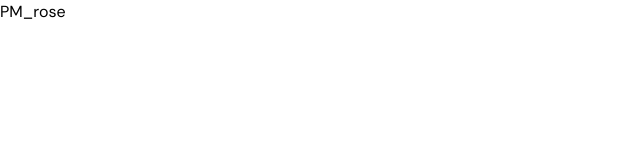
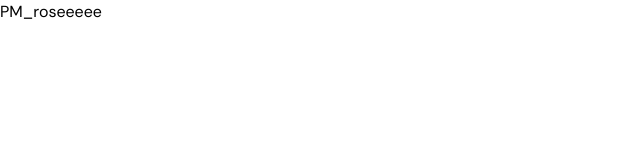
Before and after one commit to Pxnu/project, a Next.js app: page / in a window 1280 px wide. Shown: the top 160 px of the page, without its empty margins (0-640 px from the left). Built offline with nearby package versions, Linux system fonts and the light colour scheme.

Commit message:
update homepage heading to PM_roseeeee

```diff
--- a/app/page.tsx
+++ b/app/page.tsx
@@ -3,7 +3,7 @@
 export default function Home() {
   return (
     <>
-      <h1>PM_rose</h1>
+      <h1>PM_roseeeee</h1>
     </>
   );
 }
```
